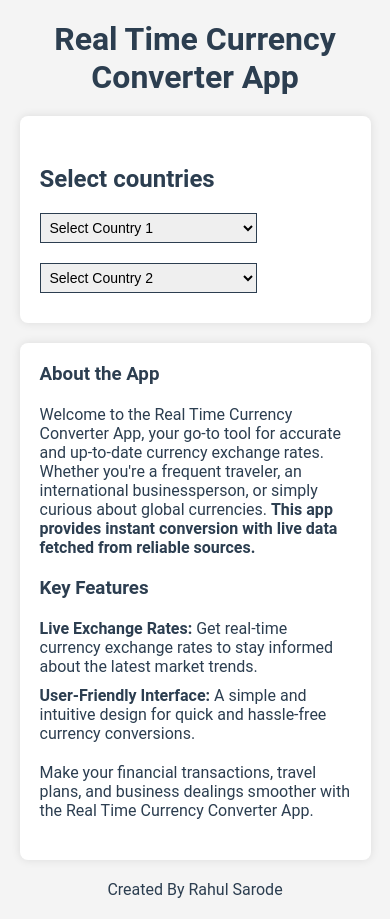
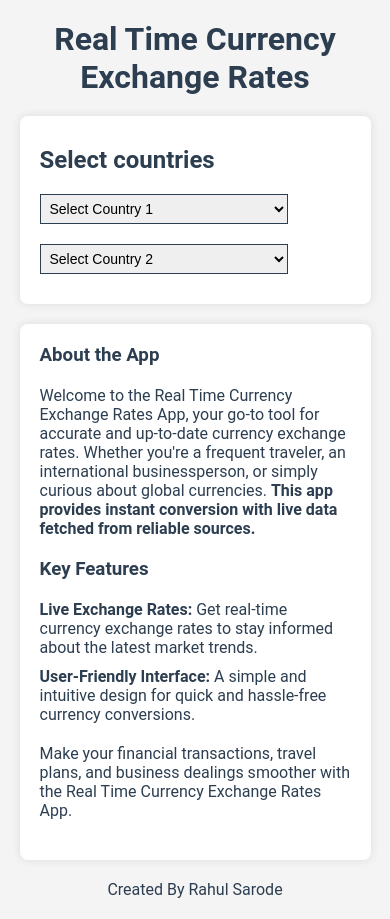
Before and after one commit to Rahul-Sarode-007/Currency-Exchange-Rate-App, a plain HTML site: page index.html in a window 390 px wide. Drawn offline with Linux system fonts and the light colour scheme.

Commit message:
Made some minor changes

```diff
--- a/index.html
+++ b/index.html
@@ -7,10 +7,12 @@
     <link rel="stylesheet" href="style.css" />
   </head>
   <body>
-    <h1>Real Time Currency Converter App</h1>
+    <header>
+      <h1>Real Time Currency Exchange Rates</h1>
+    </header>
     <div class="converter-container">
       <div class="container">
-        <p class="current-Date" style="visibility:hidden;">Date</p>
+        <!-- <p class="current-Date" style="visibility:hidden;">Date</p> -->
         <h2 class="converted-value-element">
           Select countries
         </h2>
@@ -30,7 +32,7 @@
     <div class="app-description">
       <h3>About the App</h3>
       <p>
-        Welcome to the Real Time Currency Converter App, your go-to tool for
+        Welcome to the Real Time Currency Exchange Rates App, your go-to tool for
         accurate and up-to-date currency exchange rates. Whether you're a
         frequent traveler, an international businessperson, or simply curious
         about global currencies.
@@ -55,7 +57,7 @@
 
       <p>
         Make your financial transactions, travel plans, and business dealings
-        smoother with the Real Time Currency Converter App.
+        smoother with the Real Time Currency Exchange Rates App.
       </p>
     </div>
 </div>
--- a/script.js
+++ b/script.js
@@ -196,17 +196,19 @@ try {
   let exchangeRawData = (await exchangeRatePromise).json()
   let exchangeValue = (await exchangeRawData)
   let convertedValue =  exchangeValue[countryCode2]
-  let convertedDate =  exchangeValue.date
+
 
   convertedValueElement.innerHTML = convertedValue
 
-  currentDate.innerHTML= convertedDate
-  document.querySelector(".current-Date").style.visibility = "visible"
+ // let convertedDate =  exchangeValue.date
+  // currentDate.innerHTML= convertedDate
+  // document.querySelector(".current-Date").style.visibility = "visible"
 
 
 } catch (error) {
   console.log("Error occure while fetching API")
   console.log(error)
+  convertedValueElement.innerHTML = "Unable to fetch exchange rate. Please try again later."
 }
 
 }
--- a/style.css
+++ b/style.css
@@ -19,6 +19,7 @@ body {
     border-radius: 8px;
     box-shadow: 0 0 10px rgba(0, 0, 0, 0.1);
 }
+
 
 h1 {
     text-align: center;
@@ -46,7 +47,10 @@ select {
     font-size: 16px;
     cursor: pointer;
     border: 1px solid #2c3e50;
-    ;
+}
+
+select:focus{
+    outline: none;
 }
 
 
@@ -84,13 +88,18 @@ select {
 
 /* Media Query */
 
-@media (max-width: 768px) {
-    .container, .app-description {
+@media (max-width: 650px) {
+    header{
+        position: relative;
+        left: 5%;
+    }
+
+    .container, .app-description, header {
         width: 90%;
     }
 
     select {
-        width: 70%;
+        width: 80%;
         height: 30px;
         font-size: 14px;
         margin: 10px 0;
```
